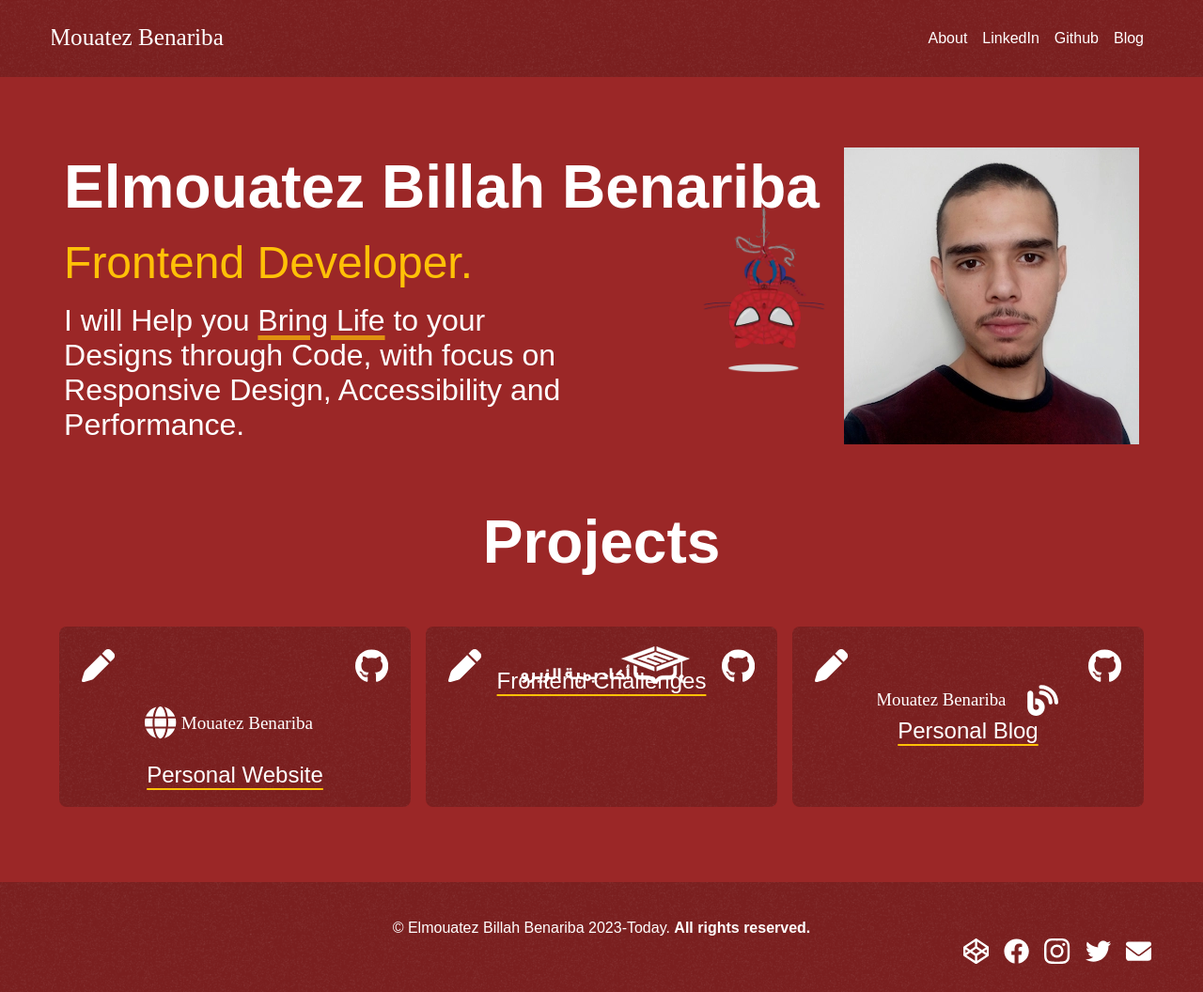
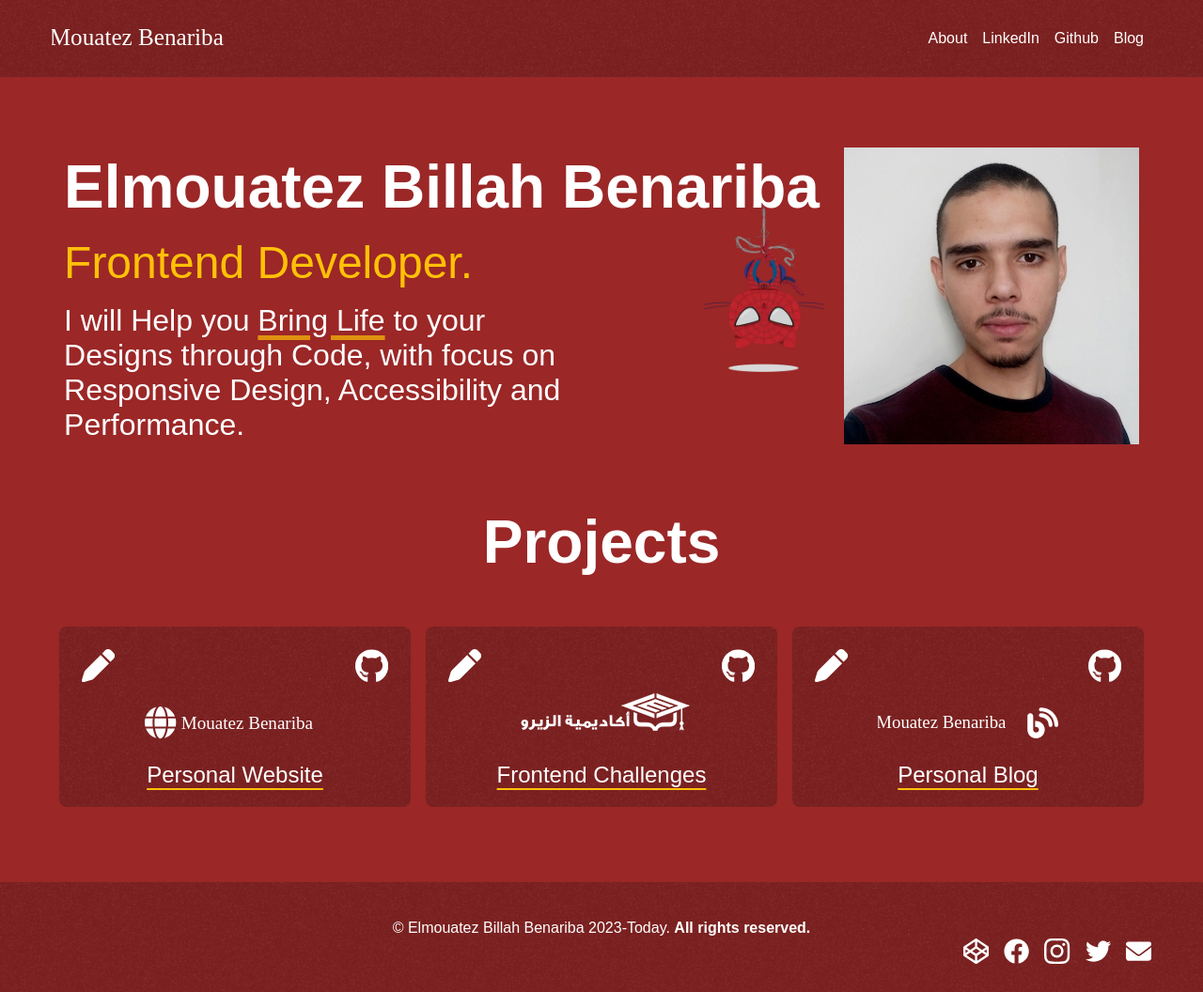
Before and after one commit to mouatezbenariba/mouatez-benariba-website, a plain HTML site: page index.html in a window 1280 px wide. Shown: the whole page at 94% size. Drawn offline with Linux system fonts and the light colour scheme; a web font is replaced by a local one.

Commit message:
add missing utility classes to projects

```diff
--- a/index.html
+++ b/index.html
@@ -278,7 +278,7 @@
                 </a>
               </div>
             </div>
-            <div class="project elzero-frontend-challenges grain-bg">
+            <div class="project elzero-frontend-challenges dp-fx fx-dr__cl grain-bg">
               <div class="project__illustration dp-fx fx-al__cn fx-js__cn">
                 <figure class="illustration__figure">
                   <img src="/assets/images/projects-logos/elzero-web-school.webp" alt="Elzero Web School Website logo and Elzero Academy in arabic." width="189" height="40"/>
@@ -314,7 +314,7 @@
                 </a>
               </div>
             </div>
-            <div class="project personal-blog grain-bg">
+            <div class="project personal-blog dp-fx fx-dr__cl grain-bg">
               <div class="project__illustration dp-fx fx-al__cn fx-js__cn">
                 <figure class="illustration__figure">
                   <svg
```
